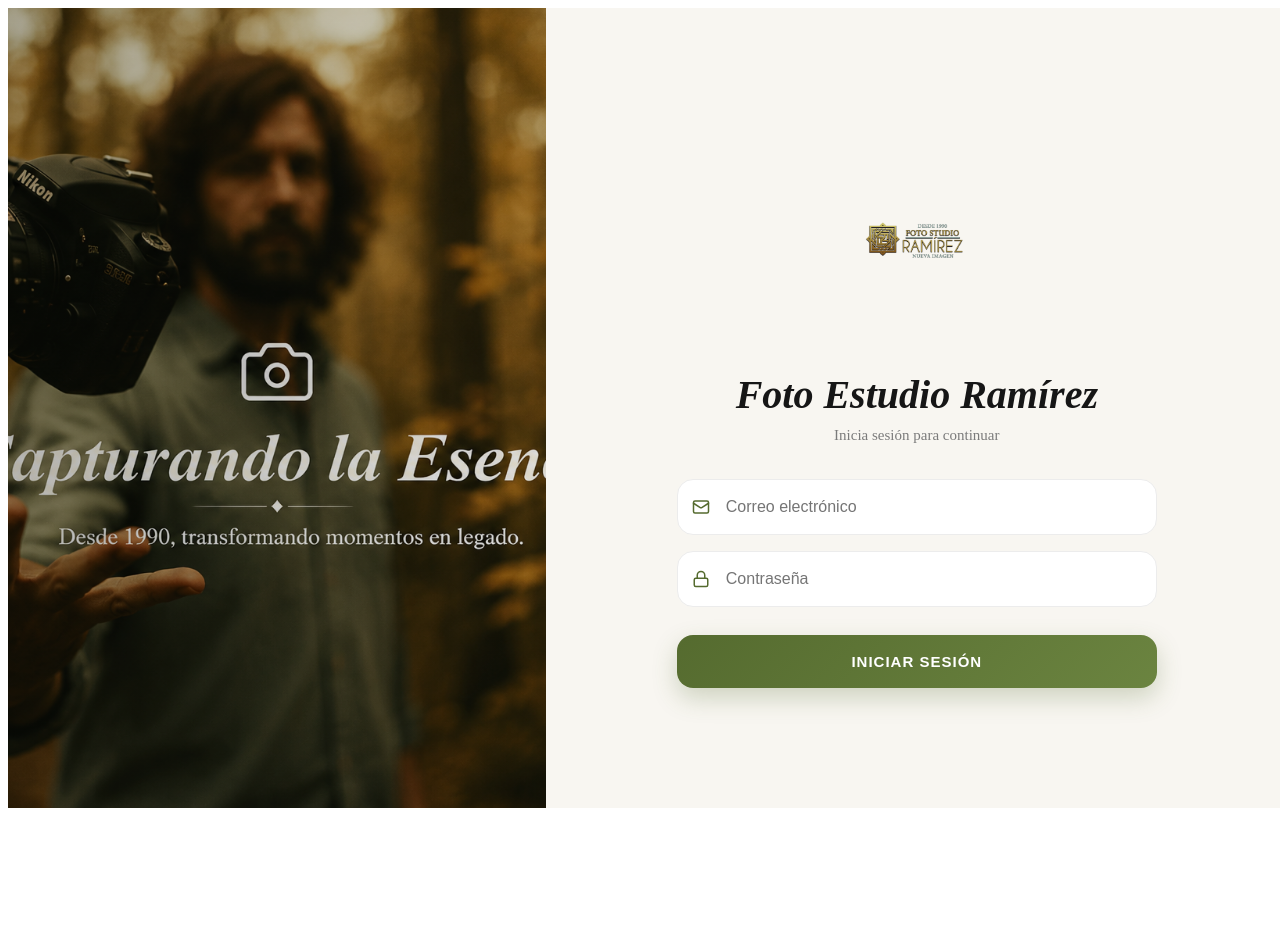
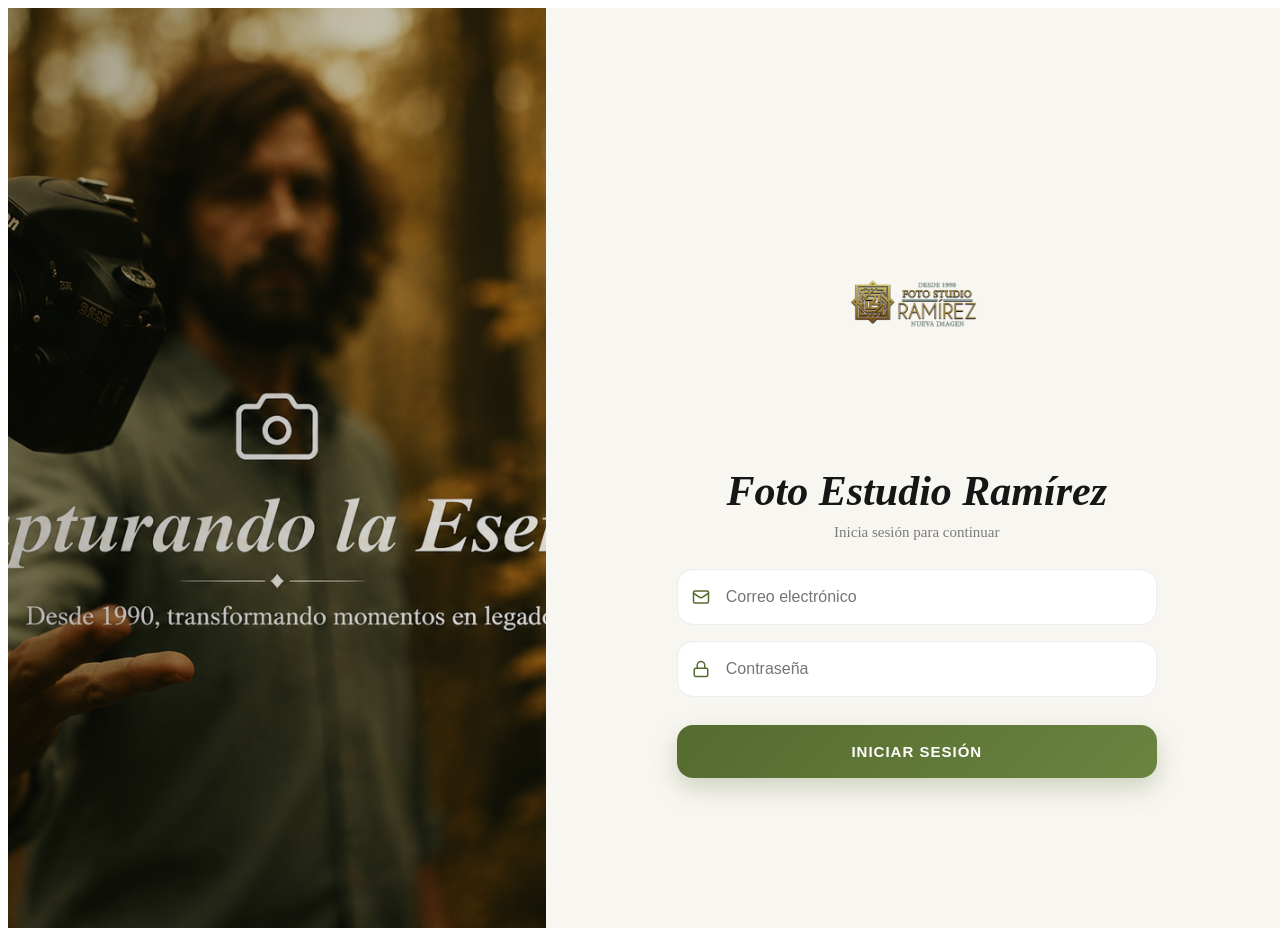
Before and after one commit to fotoramdmin-creator/FOTO-APP-NIMAG, a React (Vite) app: page / in a window 1280 px wide. Before the commit the page ends 816 px from the top, so only its background shows below. Built offline with nearby package versions, Linux system fonts and the light colour scheme.

Commit message:
ARREGLO DE SESION

```diff
--- a/src/Login.tsx
+++ b/src/Login.tsx
@@ -122,7 +122,7 @@
           <header
             style={{
               textAlign: isMobile ? "center" : "left",
-              marginBottom: "35px",
+              marginBottom: "28px",
             }}
           >
             <div
@@ -135,7 +135,7 @@
                 src="/LOGO.png"
                 alt="Logo"
                 style={{
-                  width: isMobile ? "150px" : "170px",
+                  width: isMobile ? "190px" : "220px",
                 }}
               />
             </div>
@@ -143,7 +143,7 @@
             <h1
               style={{
                 ...styles.titlePrata,
-                fontSize: isMobile ? "30px" : "40px",
+                fontSize: isMobile ? "34px" : "42px",
               }}
             >
               Foto Estudio Ramírez
@@ -245,6 +245,7 @@
     alignItems: "center",
     justifyContent: "center",
     backgroundColor: "#f8f6f1",
+    minHeight: "100vh",
   },
 
   formContainer: {
```
